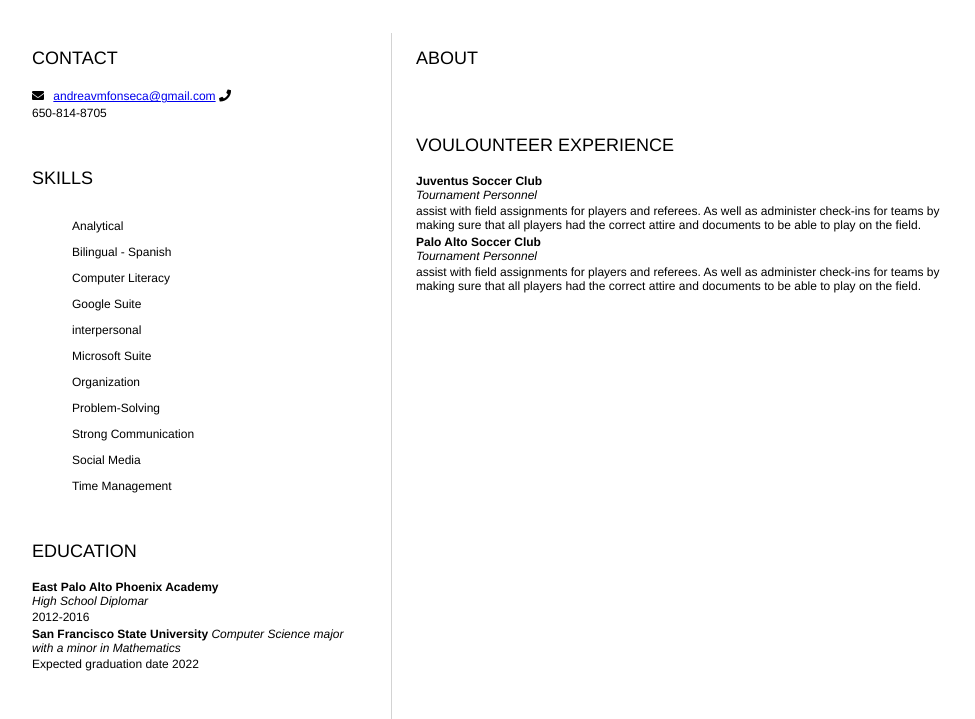
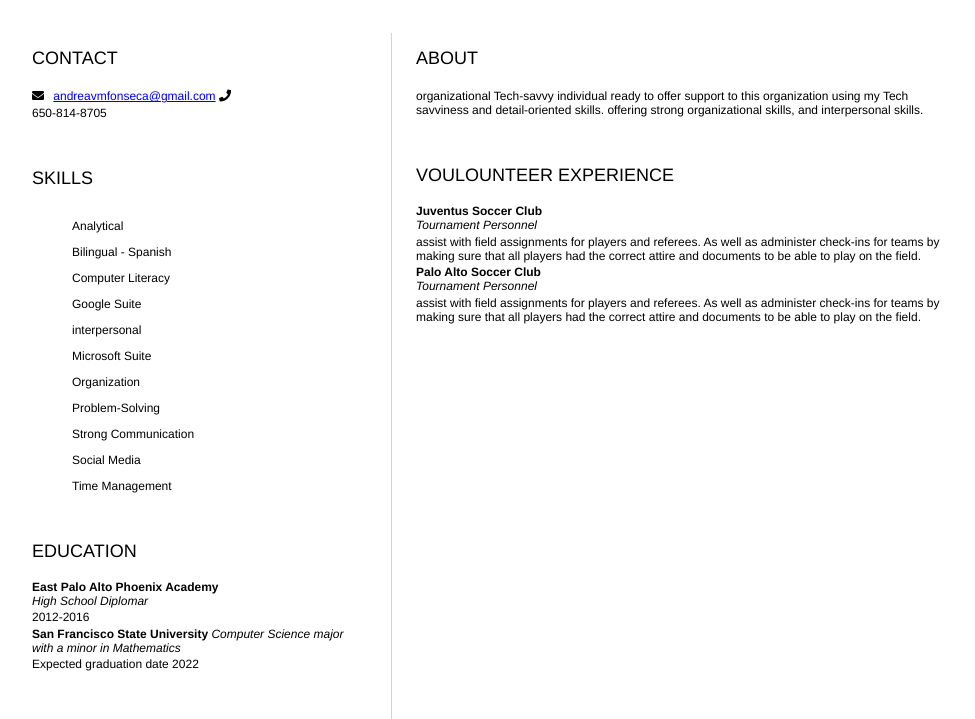
Before and after one commit to andreafonseca9/my-Resume, a plain HTML site: page index.html in a window 1280 px wide. Shown: the part 193-912 px from the top of the page, without its empty margins (152-1127 px from the left). Drawn offline with Linux system fonts and the light colour scheme.

Commit message:
more changes

```diff
--- a/index.html
+++ b/index.html
@@ -60,6 +60,7 @@
 				<section>
 					<h2>ABOUT</h2>
 					<!-- about you -->
+                    <p> organizational Tech-savvy individual ready to offer support to this organization using my Tech savviness and detail-oriented skills. offering strong organizational skills, and interpersonal skills.  </p>
 				</section>
 				<section>
 					<h2>VOULOUNTEER EXPERIENCE</h2>
```
